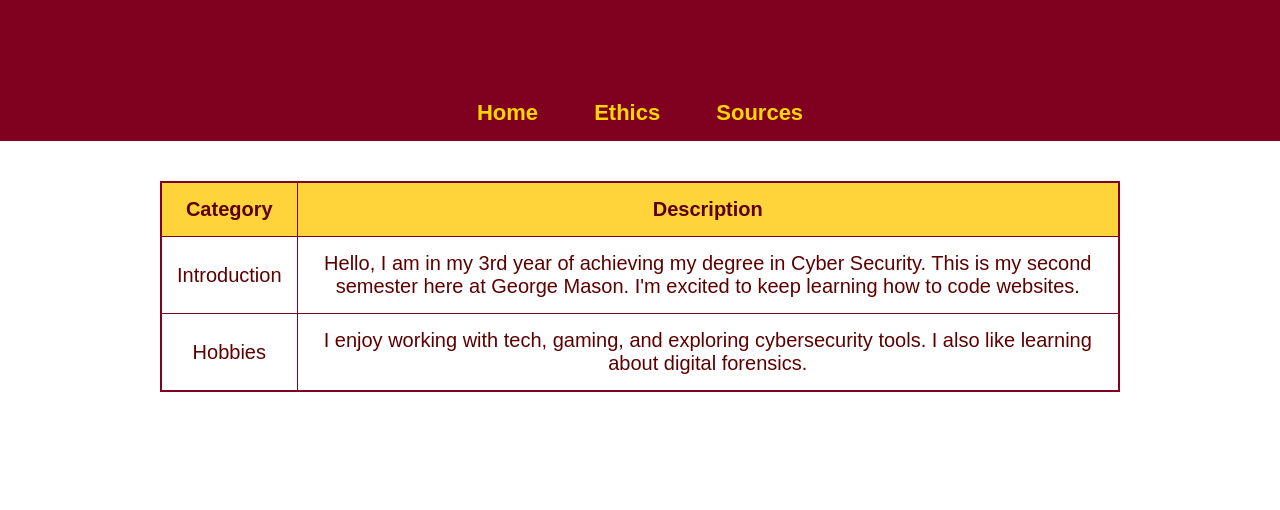
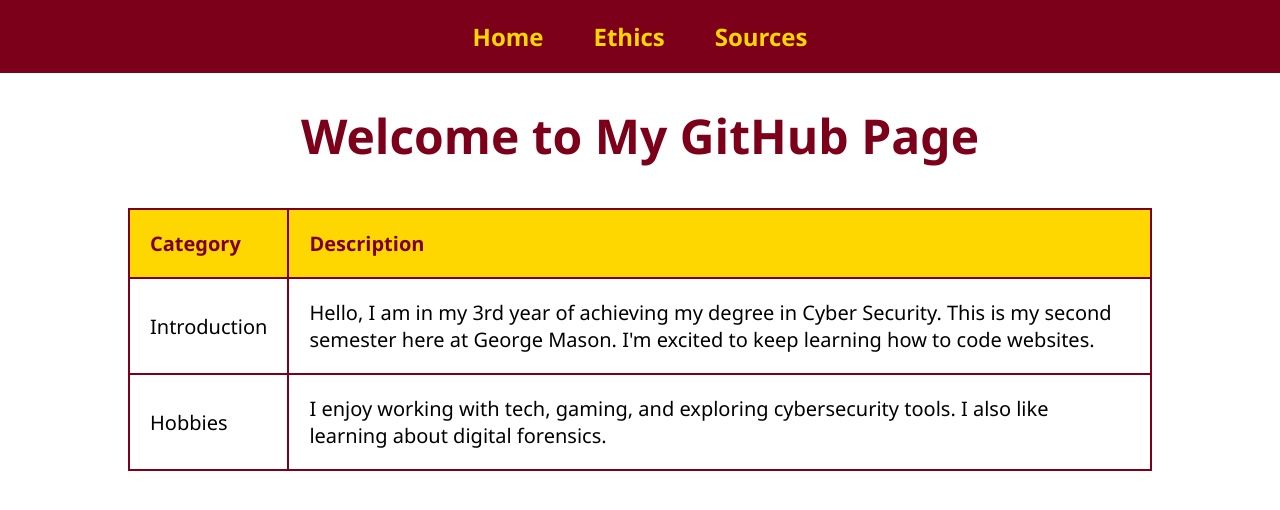
Before and after one commit to Brajal1/BrandonJal, a plain HTML site: page index.html in a window 1280 px wide. Drawn offline with Linux system fonts and the light colour scheme.

Commit message:
Update index.html

```diff
--- a/index.html
+++ b/index.html
@@ -5,72 +5,72 @@
     <style>
         body {
             background-color: white;
-      color: #5c0000;
-      font-family: Arial, sans-serif;
-      font-size: 22px;
+            font-family: 'Segoe UI', Tahoma, Geneva, Verdana, sans-serif;
             margin: 0;
+            padding: 0;
         }
-    header {
-      background-color: #800020;
+        .navbar {
+            background-color: #7c001a;
             padding: 20px;
-      text-align: center;
+            display: flex;
+            justify-content: center;
+            gap: 50px;
         }
-    header h1 {
-      color: #800020;
-      font-size: 40px;
-      margin: 0;
-    }
-    nav {
-      background-color: #800020;
-      text-align: center;
-      padding: 15px 0;
-    }
-    nav a {
+        .navbar a {
             color: gold;
             text-decoration: none;
-      margin: 0 25px;
+            font-size: 24px;
             font-weight: bold;
-      font-size: 22px;
         }
-    nav a:hover {
+        .navbar a:hover {
             text-decoration: underline;
         }
-    main {
-      padding: 40px;
+        h1 {
             text-align: center;
+            font-size: 48px;
+            font-weight: bold;
+            color: #7c001a;
+            margin-top: 30px;
         }
         table {
-      margin: 0 auto;
-      font-size: 20px;
-      border: 2px solid #800020;
+            margin: 40px auto;
             border-collapse: collapse;
             width: 80%;
         }
         th, td {
-      border: 1px solid #800020;
-      padding: 15px;
+            border: 2px solid #7c001a;
+            padding: 20px;
+            font-size: 20px;
         }
         th {
-      background-color: #FFD43B;
-      color: #5c0000;
+            background-color: gold;
+            color: #7c001a;
+            text-align: left;
         }
     </style>
 </head>
 <body>
-  <header>
-    <h1>Welcome to My GitHub Page</h1>
-  </header>
-  <nav>
+    <div class="navbar">
         <a href="index.html">Home</a>
         <a href="ethics.html">Ethics</a>
         <a href="sources.html">Sources</a>
-  </nav>
-  <main>
+    </div>
+
+    <h1>Welcome to My GitHub Page</h1>
+
     <table>
-      <tr><th>Category</th><th>Description</th></tr>
-      <tr><td>Introduction</td><td>Hello, I am in my 3rd year of achieving my degree in Cyber Security. This is my second semester here at George Mason. I'm excited to keep learning how to code websites.</td></tr>
-      <tr><td>Hobbies</td><td>I enjoy working with tech, gaming, and exploring cybersecurity tools. I also like learning about digital forensics.</td></tr>
+        <tr>
+            <th>Category</th>
+            <th>Description</th>
+        </tr>
+        <tr>
+            <td>Introduction</td>
+            <td>Hello, I am in my 3rd year of achieving my degree in Cyber Security. This is my second semester here at George Mason. I'm excited to keep learning how to code websites.</td>
+        </tr>
+        <tr>
+            <td>Hobbies</td>
+            <td>I enjoy working with tech, gaming, and exploring cybersecurity tools. I also like learning about digital forensics.</td>
+        </tr>
     </table>
-  </main>
 </body>
 </html>
```
Lines whose indentation alone changed are shown as unchanged.
